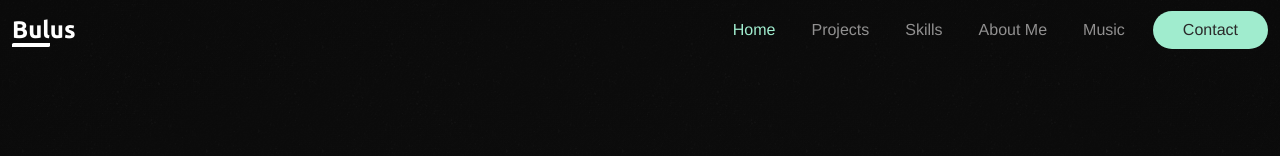
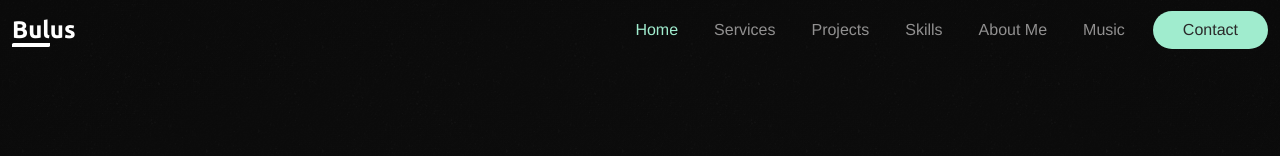
Before and after one commit to BulusHamnu/my-portfolio-v2, a React (Vite) app: page / in a window 1280 px wide. Shown: the top 156 px of the page. Built offline with nearby package versions, Linux system fonts and the light colour scheme; no server answers.

Commit message:
feat: add on view animation to services section and services link on header

```diff
--- a/src/components/header.tsx
+++ b/src/components/header.tsx
@@ -75,6 +75,7 @@ function Header() {
     "skills",
     "about",
     "music",
+    "services",
   ]);
 
   useEffect(() => {
@@ -138,6 +139,14 @@ function Header() {
               setIsOpen={setIsOpen}
               activeSection={activeSection}
             />
+            {/* Services */}
+            <LinkItem
+              placeholder="Services"
+              to="/#services"
+              sectionId="services"
+              setIsOpen={setIsOpen}
+              activeSection={activeSection}
+            />
             {/* Projects */}
             <LinkItem
               placeholder="Projects"
--- a/src/components/servicesSection.tsx
+++ b/src/components/servicesSection.tsx
@@ -1,17 +1,29 @@
 import Services from "../data/services";
+import { motion } from "motion/react";
+import { onViewVariants } from "../config/animations";
 
 /* Services Section */
 function ServicesSection() {
   return (
-    <section id="services" className="p-3">
+    <motion.section
+      variants={onViewVariants}
+      initial="hidden"
+      whileInView="visible"
+      viewport={{ once: true }}
+      id="services"
+      className="p-3"
+    >
       <h2 className="section-heading text-left">Services</h2>
       <p style={{ marginTop: "20px" }} className="text-left">
         I build practical software that helps businesses automate work, manage
         data, accept payments, and deliver better experiences to their users.
       </p>
-      <div id="services-cont" className="flex flex-row flex-wrap gap-7 mt-6 justify-center md:justify-start">
+      <motion.div
+        id="services-cont"
+        className="flex flex-row flex-wrap gap-7 mt-6 justify-center md:justify-start"
+      >
         {Services.map((service) => (
-          <div className="flex-1 p-2 min-w-75 max-w-125 ">
+          <motion.div className="flex-1 p-2 min-w-75 max-w-125 ">
             <div className="icons object-contain max-w-20 mx-auto">
               <img src={service.iconUrl} alt={service.name} />
             </div>
@@ -19,10 +31,10 @@ function ServicesSection() {
             <p style={{ marginTop: "8px" }} className="text-left">
               {service.description}
             </p>
-          </div>
+          </motion.div>
         ))}
-      </div>
-    </section>
+      </motion.div>
+    </motion.section>
   );
 }
 
```
